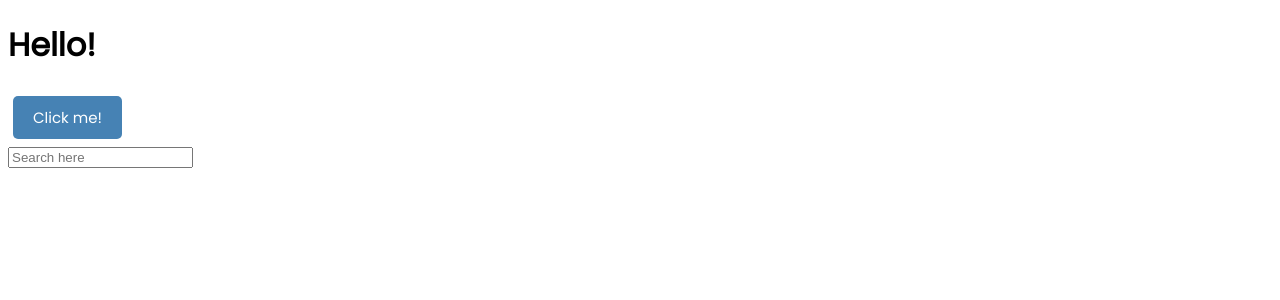
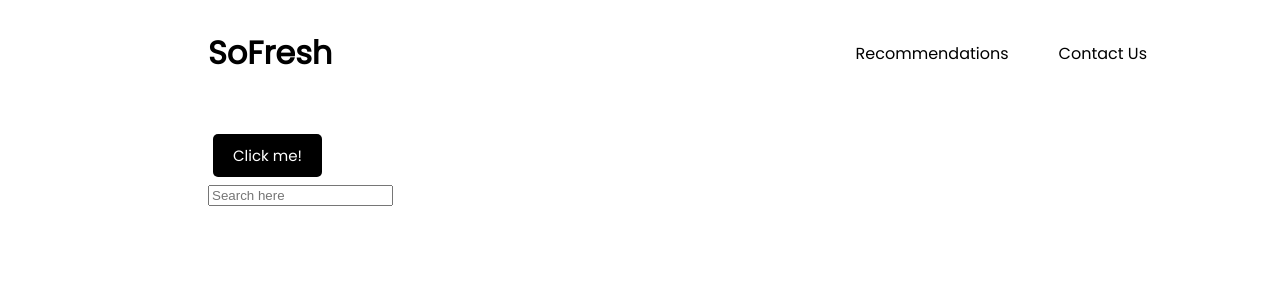
Before and after one commit to CodeLutetium/YouthxHack-NHEngingers, a React (Create React App) app in the folder Frontend/sofresh-frontend/: page / in a window 1280 px wide. Shown: the top 300 px of the page. Built offline with nearby package versions, Linux system fonts and the light colour scheme.

Commit message:
feat: add index.css styling, add HeaderButton.js

```diff
--- a/Frontend/sofresh-frontend/package.json
+++ b/Frontend/sofresh-frontend/package.json
@@ -8,6 +8,7 @@
     "@testing-library/user-event": "^13.5.0",
     "react": "^18.2.0",
     "react-dom": "^18.2.0",
+    "react-router-dom": "^6.8.1",
     "react-scripts": "5.0.1",
     "web-vitals": "^2.1.4"
   },
--- a/Frontend/sofresh-frontend/src/App.js
+++ b/Frontend/sofresh-frontend/src/App.js
@@ -6,9 +6,11 @@ import SearchBar from './components/SearchBar';
 function App() {
   return (
     <div className="container">
-      <Header title="Hello!"/>
-      <Button text="Click me!" color="steelblue"/>
-      <SearchBar />
+      <Header />
+      <div className="container-body">
+        <Button text="Click me!" />
+        <SearchBar />
+      </div>
     </div>
   );
 }
--- a/Frontend/sofresh-frontend/src/components/Button.js
+++ b/Frontend/sofresh-frontend/src/components/Button.js
@@ -18,7 +18,6 @@ const Button = ({ text, color }) => {
 
 Button.propTypes = {
     text: PropTypes.string.isRequired,
-    color: PropTypes.string.isRequired,
 }
 
 export default Button
--- a/Frontend/sofresh-frontend/src/components/Header.js
+++ b/Frontend/sofresh-frontend/src/components/Header.js
@@ -1,9 +1,14 @@
 import PropTypes from 'prop-types';
+import HeaderButton from './HeaderButton';
 
 const Header = ({ title }) => {
   return (
     <header className="header">
         <h1>{title}</h1>
+        <div className="header-buttons">
+            <HeaderButton text="Recommendations"/>
+            <HeaderButton text="Contact Us"/>
+        </div>
     </header>
   )
 }
--- /dev/null
+++ b/Frontend/sofresh-frontend/src/components/HeaderButton.js
@@ -0,0 +1,21 @@
+import { useNavigate } from "react-router-dom";
+
+// TODO: SETUP REACT ROUTERS FOR NAVIGATION LINKS
+
+const HeaderButton = ({ text, link }) => {
+    // let navigate = useNavigate();
+    // const onClick = () => {
+    //     navigate(link);
+    // }
+
+  return (
+    <div
+        className="button-header"
+        // onClick={onClick}
+    >
+        {text}
+    </div>
+  )
+}
+
+export default HeaderButton
--- a/Frontend/sofresh-frontend/src/components/SearchBar.js
+++ b/Frontend/sofresh-frontend/src/components/SearchBar.js
@@ -1,4 +1,4 @@
-import React, {useState} from 'react'
+import { useState } from 'react'
 
 const SearchBar = () => {
   const [searchInput, setSearchInput] = useState("");
--- a/Frontend/sofresh-frontend/src/index.css
+++ b/Frontend/sofresh-frontend/src/index.css
@@ -2,6 +2,34 @@
 
 body {
   font-family: 'Poppins', sans-serif;
+}
+
+.header {
+  display: flex;
+  justify-content: space-between;
+  align-items: center;
+  margin-bottom: 20px;
+  padding-left: 200px;
+}
+
+.header-buttons {
+  padding-right: 100px;
+}
+
+.button-header {
+  display: inline-block;
+  border: none;
+  padding: 10px 20px;
+  margin: 5px;
+  cursor: pointer;
+}
+
+.container-body {
+  margin: 30px auto;
+  overflow: auto;
+  min-height: 300px;
+  padding-left: 200px;
+  padding-right: 200px;
 }
 
 .btn {
```
Also changed, not shown: 1 other file (tests, documents, lock files or other folders).
